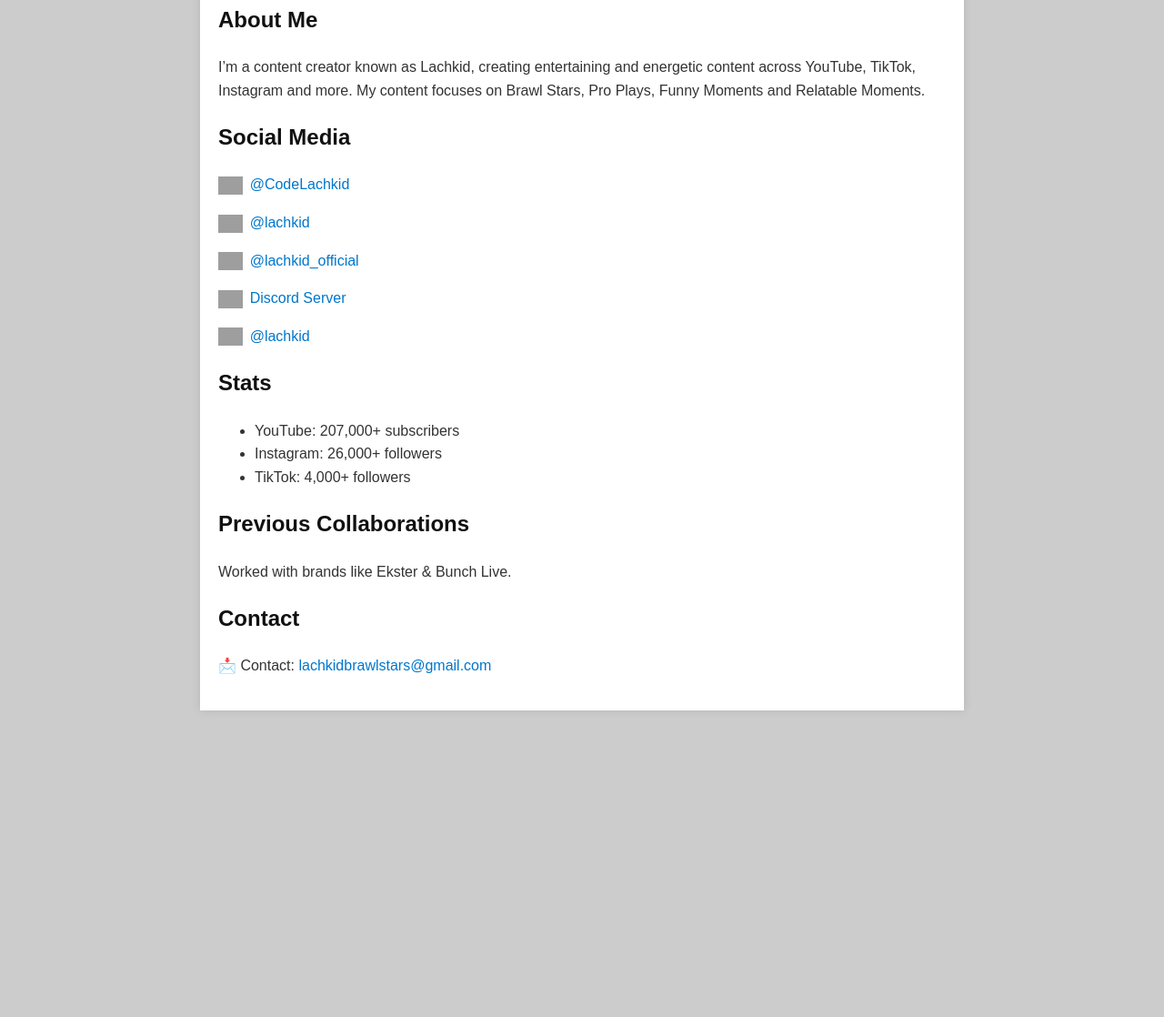
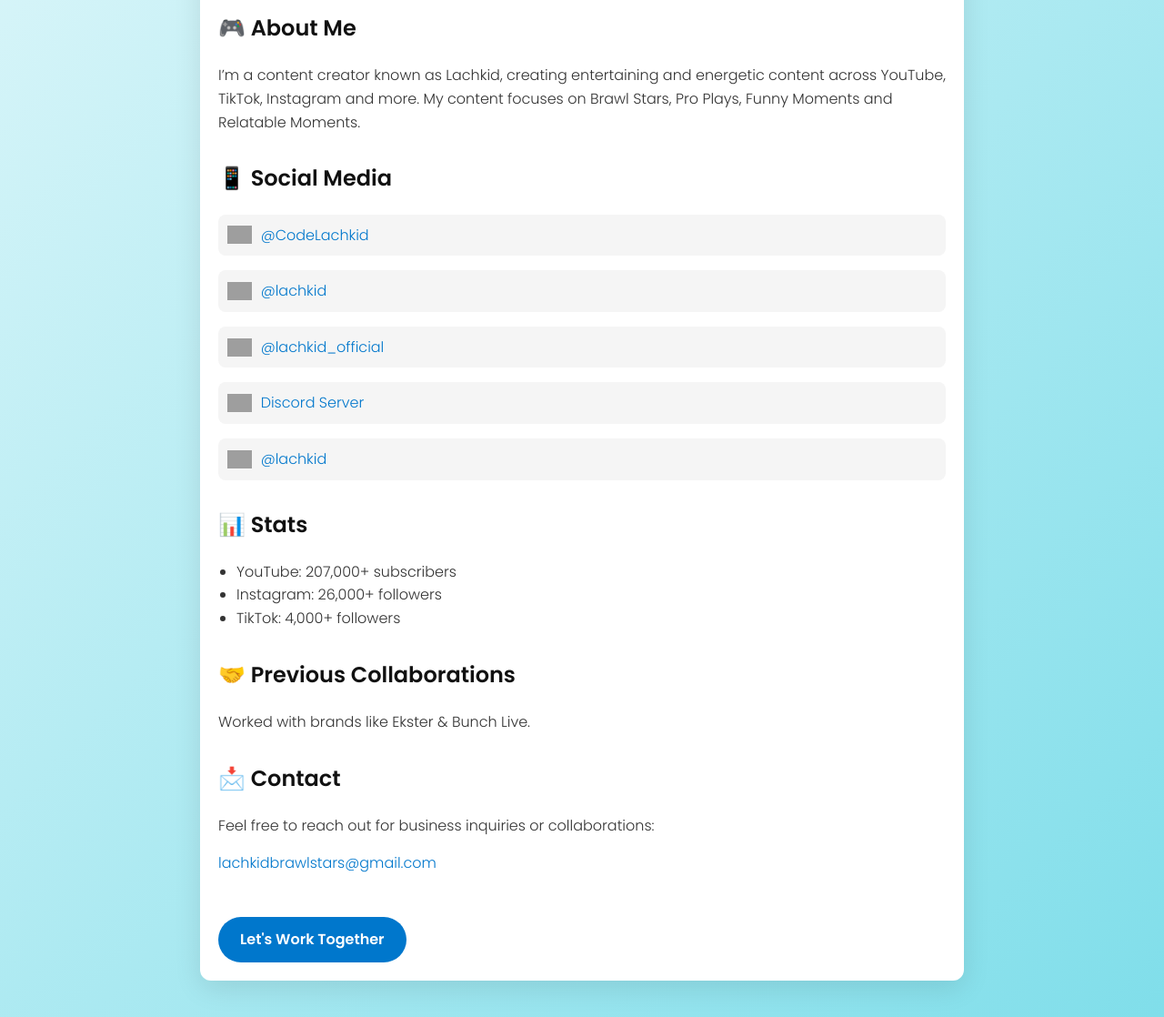
Before and after one commit to OfficialLachkid/officiallachkid.github.io, a plain HTML site: page index.html in a window 1280 px wide. Shown: the part 309-1427 px from the top of the page at 91% size. Before the commit the page ends 1130 px from the top, so only its background shows below. Drawn offline with Linux system fonts and the light colour scheme; grey boxes are pictures that could not be loaded.

Commit message:
Update index.html spicing up the site

```diff
--- a/index.html
+++ b/index.html
@@ -4,46 +4,106 @@
   <meta charset="UTF-8" />
   <meta name="viewport" content="width=device-width, initial-scale=1.0" />
   <title>Lachkid Media Kit</title>
+  <link href="https://fonts.googleapis.com/css2?family=Poppins:wght@300;600&display=swap" rel="stylesheet" />
   <style>
     body {
-      font-family: Arial, sans-serif;
-      background: #cccccc;
+      font-family: 'Poppins', sans-serif;
+      background: linear-gradient(135deg, #e0f7fa, #80deea);
       color: #333;
       line-height: 1.6;
       margin: 0;
       padding: 0;
     }
+
     .container {
       max-width: 800px;
       margin: 40px auto;
       padding: 20px;
       background: #fff;
-      box-shadow: 0 0 10px rgba(0,0,0,0.1);
+      border-radius: 12px;
+      box-shadow: 0 8px 30px rgba(0, 0, 0, 0.1);
+      animation: fadeInUp 0.8s ease-in-out;
     }
+
     h1, h2 {
       color: #111;
+      margin-top: 30px;
     }
+
     a {
       color: #0077cc;
       text-decoration: none;
+      transition: color 0.3s ease;
     }
-    .social-links a {
-      margin-left: 8px;
+
+    a:hover {
+      color: #005fa3;
     }
+
+    .social-links p {
+      background: #f5f5f5;
+      padding: 10px;
+      border-radius: 8px;
+      display: flex;
+      align-items: center;
+      gap: 10px;
+      margin-bottom: 10px;
+      transition: background 0.3s;
+    }
+
+    .social-links p:hover {
+      background: #e0f7fa;
+    }
+
     .social-icon {
       height: 20px;
       vertical-align: middle;
     }
+
     img.profile {
       max-width: 150px;
       border-radius: 50%;
+      display: block;
+      margin: 0 auto 20px;
     }
+
     img.banner {
       width: 100%;
       max-height: 300px;
       object-fit: cover;
       border-radius: 10px;
       margin-bottom: 20px;
+    }
+
+    ul {
+      padding-left: 20px;
+    }
+
+    .cta-button {
+      display: inline-block;
+      background: #0077cc;
+      color: #fff;
+      padding: 12px 24px;
+      border-radius: 30px;
+      margin-top: 30px;
+      text-decoration: none;
+      font-weight: bold;
+      transition: background 0.3s ease;
+    }
+
+    .cta-button:hover {
+      background: #005fa3;
+    }
+
+    @keyframes fadeInUp {
+      from {
+        opacity: 0;
+        transform: translateY(30px);
+      }
+      to {
+        opacity: 1;
+        transform: translateY(0);
+      }
     }
   </style>
 </head>
@@ -52,10 +112,10 @@
     <img src="Lachkid profile logo.jpeg" alt="Lachkid profile photo" class="profile">
     <h1>Lachkid Media Kit</h1>
 
-    <h2>About Me</h2>
+    <h2>🎮 About Me</h2>
     <p>I’m a content creator known as Lachkid, creating entertaining and energetic content across YouTube, TikTok, Instagram and more. My content focuses on Brawl Stars, Pro Plays, Funny Moments and Relatable Moments.</p>
 
-    <h2>Social Media</h2>
+    <h2>📱 Social Media</h2>
     <div class="social-links">
       <p><img src="https://cdn-icons-png.flaticon.com/512/1384/1384060.png" class="social-icon" alt="YouTube icon"><a href="https://www.youtube.com/@CodeLachkid" target="_blank">@CodeLachkid</a></p>
       <p><img src="https://cdn-icons-png.flaticon.com/512/1384/1384063.png" class="social-icon" alt="Instagram icon"><a href="https://instagram.com/lachkid/?hl=nl" target="_blank">@lachkid</a></p>
@@ -64,18 +124,21 @@
       <p><img src="https://cdn-icons-png.flaticon.com/512/733/733579.png" class="social-icon" alt="Twitter icon"><a href="https://twitter.com/lachkid" target="_blank">@lachkid</a></p>
     </div>
 
-    <h2>Stats</h2>
+    <h2>📊 Stats</h2>
     <ul>
       <li>YouTube: 207,000+ subscribers</li>
       <li>Instagram: 26,000+ followers</li>
       <li>TikTok: 4,000+ followers</li>
     </ul>
 
-    <h2>Previous Collaborations</h2>
+    <h2>🤝 Previous Collaborations</h2>
     <p>Worked with brands like Ekster & Bunch Live.</p>
 
-    <h2>Contact</h2>
-    <p>📩 Contact: <a href="mailto:lachkidbrawlstars@gmail.com">lachkidbrawlstars@gmail.com</a></p>
+    <h2>📩 Contact</h2>
+    <p>Feel free to reach out for business inquiries or collaborations:</p>
+    <p><a href="mailto:lachkidbrawlstars@gmail.com">lachkidbrawlstars@gmail.com</a></p>
+
+    <a href="mailto:lachkidbrawlstars@gmail.com" class="cta-button">Let's Work Together</a>
   </div>
 </body>
 </html>
```
